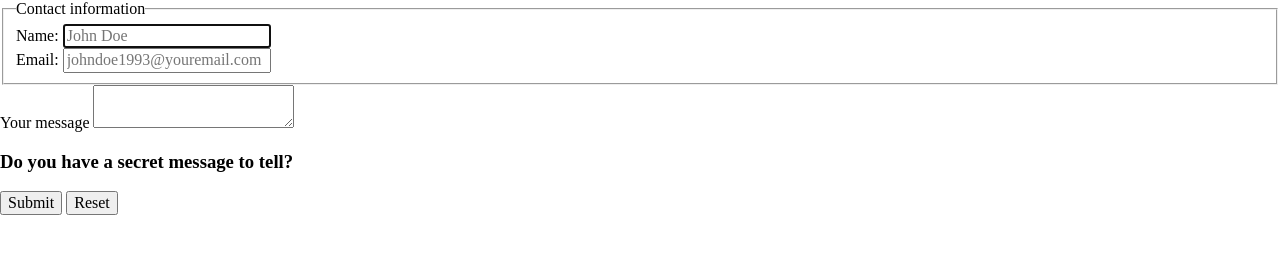
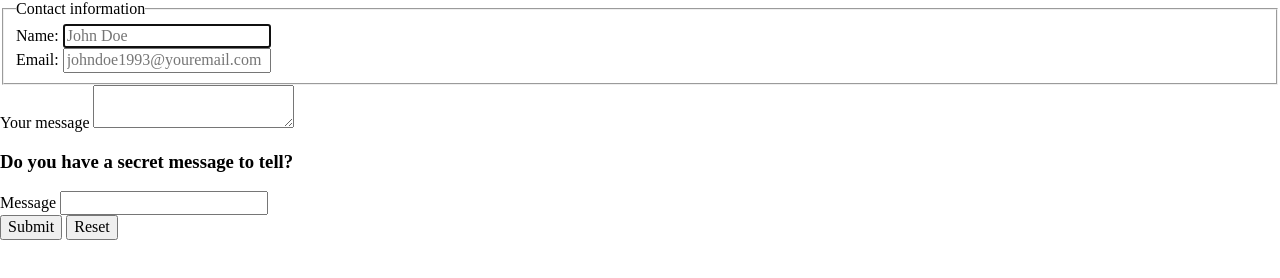
Before and after one commit to Jason-Jisu-Lee/html-forms-practice, a plain HTML site: page index.html in a window 1280 px wide. Drawn offline with nearby package versions, Linux system fonts and the light colour scheme.

Commit message:
Update index.html

```diff
--- a/index.html
+++ b/index.html
@@ -26,7 +26,7 @@
       </div>
       <h3>Do you have a secret message to tell?</h3>
       <div>
-        <label for = "secret-message>Message</label>
+        <label for = "secret-message">Message</label>
         <input id = "secret-message" name = "message" maxlength = "100" type = "password" />
       </div>
       <button type = "submit">Submit</button>
```
